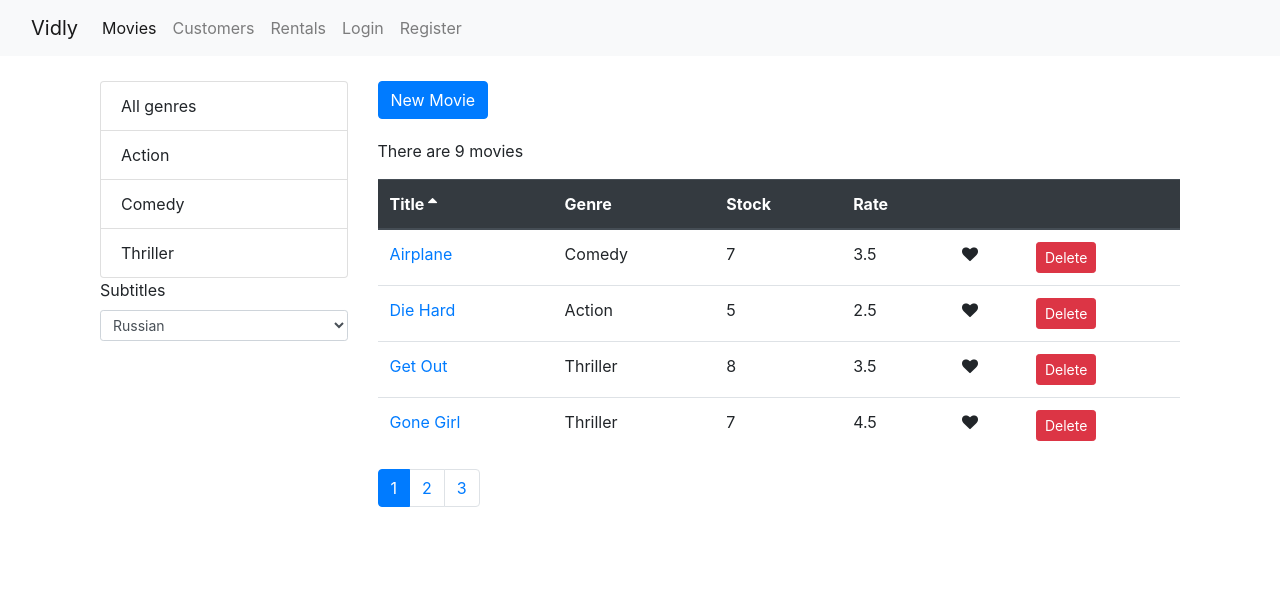
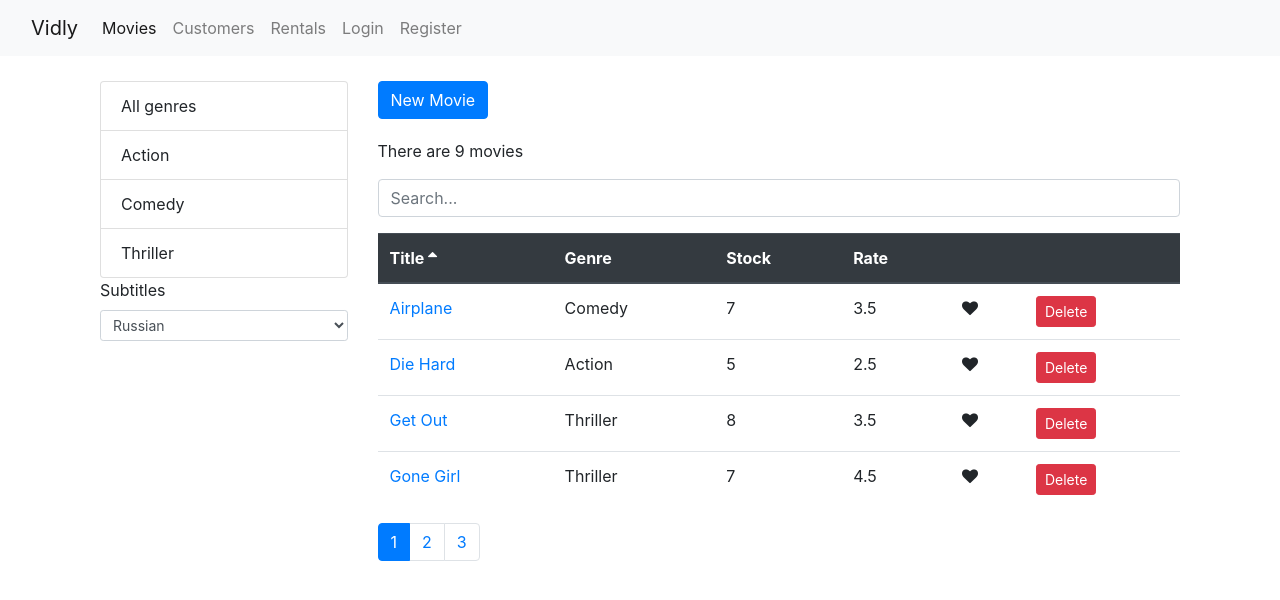
Before and after one commit to uniqcle/modified_vidly, a React (Create React App) app: page / in a window 1280 px wide. Shown: the top 600 px of the page. Built offline with nearby package versions, Linux system fonts and the light colour scheme.

Commit message:
search box

```diff
--- a/src/components/movies.jsx
+++ b/src/components/movies.jsx
@@ -7,6 +7,7 @@
 import ListGroup from "./common/listGroup";
 import Subtitle from "./common/subtitle";
 import MoviesTable from "./moviesTable";
+import SearchBox from "./searchBox";
 import { Link } from 'react-router-dom'
 import _ from 'lodash'
 
@@ -17,7 +18,9 @@
     currentPage: 1,
     allGenres: [],
     allSubtitles: [],
-    sortColumn: { sort: 'title', order: 'asc' }
+    sortColumn: { sort: 'title', order: 'asc' },
+    searchQuery: "",
+    selectedGenre: null
   };
 
   componentDidMount() {
@@ -47,7 +50,7 @@
 
   handleGenreSelect = (genre) => {
 
-    this.setState({ selectedGenre: genre, currentPage: 1 })
+    this.setState({ selectedGenre: genre, searchQuery: "", currentPage: 1 })
   };
 
   handleSubtitleChange = (e) => {
@@ -59,10 +62,33 @@
   }
 
 
+  handleSearch = query => {
+    console.log(query)
+    this.setState({ searchQuery: query, selectedGenre: null, currentPage: 1 })
+  }
+
+
   getPagedData = () => {
-    const { movies: allMovies, selectedGenre, pageSize, currentPage, allGenres, allSubtitles, sortColumn } = this.state;
+    const { movies: allMovies, selectedGenre, pageSize, currentPage, allGenres, allSubtitles, sortColumn, searchQuery } = this.state;
 
-    const filtered = selectedGenre && selectedGenre._id ? allMovies.filter(m => m.genre._id === selectedGenre._id) : allMovies;
+
+    let filtered = allMovies;
+    if (searchQuery)
+      filtered = allMovies.filter(m => m.title.toLowerCase().startsWith(searchQuery.toLowerCase()))
+    else if (selectedGenre && selectedGenre._id)
+      filtered = allMovies.filter(m => m.genre._id === selectedGenre._id);
+
+    //const filtered = selectedGenre && selectedGenre._id ? allMovies.filter(m => m.genre._id === selectedGenre._id) : allMovies;
+
+    // let filtered = allMovies;
+    // if (searchQuery)
+    //   filtered = allMovies.filter(m =>
+    //     m.title.toLowerCase().startsWith(searchQuery.toLowerCase())
+    //   );
+    // else if (selectedGenre && selectedGenre._id)
+    //   filtered = allMovies.filter(m => m.genre._id === selectedGenre._id);
+
+
 
     const sorted = _.orderBy(filtered, [sortColumn.sort], [sortColumn.order])
 
@@ -74,7 +100,7 @@
   }
 
   render() {
-    const { movies: allMovies, selectedGenre, pageSize, currentPage, allGenres, allSubtitles, sortColumn } = this.state;
+    const { movies: allMovies, selectedGenre, pageSize, currentPage, allGenres, allSubtitles, sortColumn, searchQuery } = this.state;
     const { length: count } = this.state.movies;
 
     if (allMovies.length === 0) return <p>There are no movies </p>;
@@ -104,6 +130,9 @@
 
               <p>There are {totalCount} movies </p>
 
+
+              <SearchBox value={searchQuery} onChange={this.handleSearch} />
+
               <MoviesTable
                 movies={movies}
                 onDelete={this.handleDelete}
--- /dev/null
+++ b/src/components/searchBox.jsx
@@ -0,0 +1,19 @@
+import React from 'react';
+
+const SearchBox = ({ value, onChange }) => {
+
+    return (
+        <>
+            <input
+                type="text"
+                name="query"
+                className="form-control my-3"
+                placeholder="Search..."
+                value={value}
+                onChange={e => onChange(e.currentTarget.value)}
+            />
+        </>
+    )
+}
+
+export default SearchBox;
```
